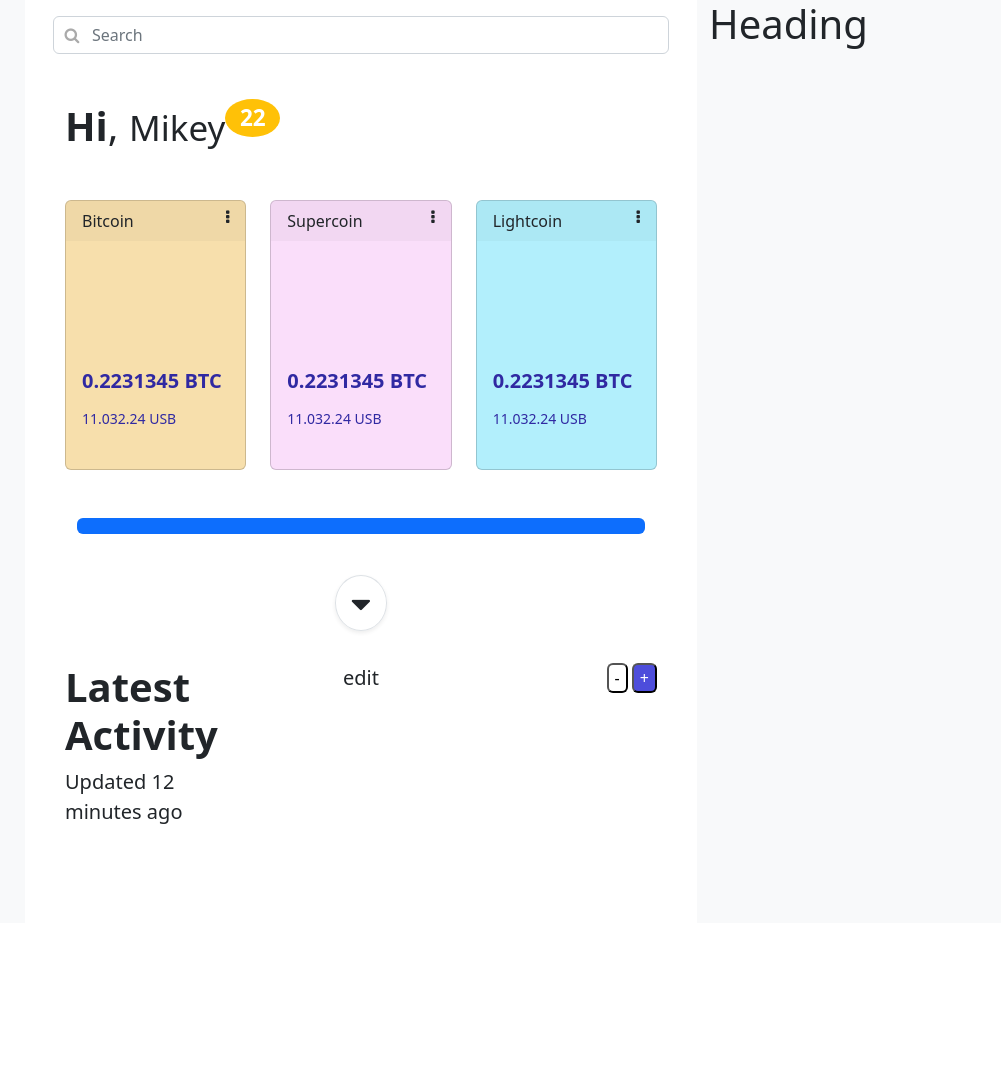
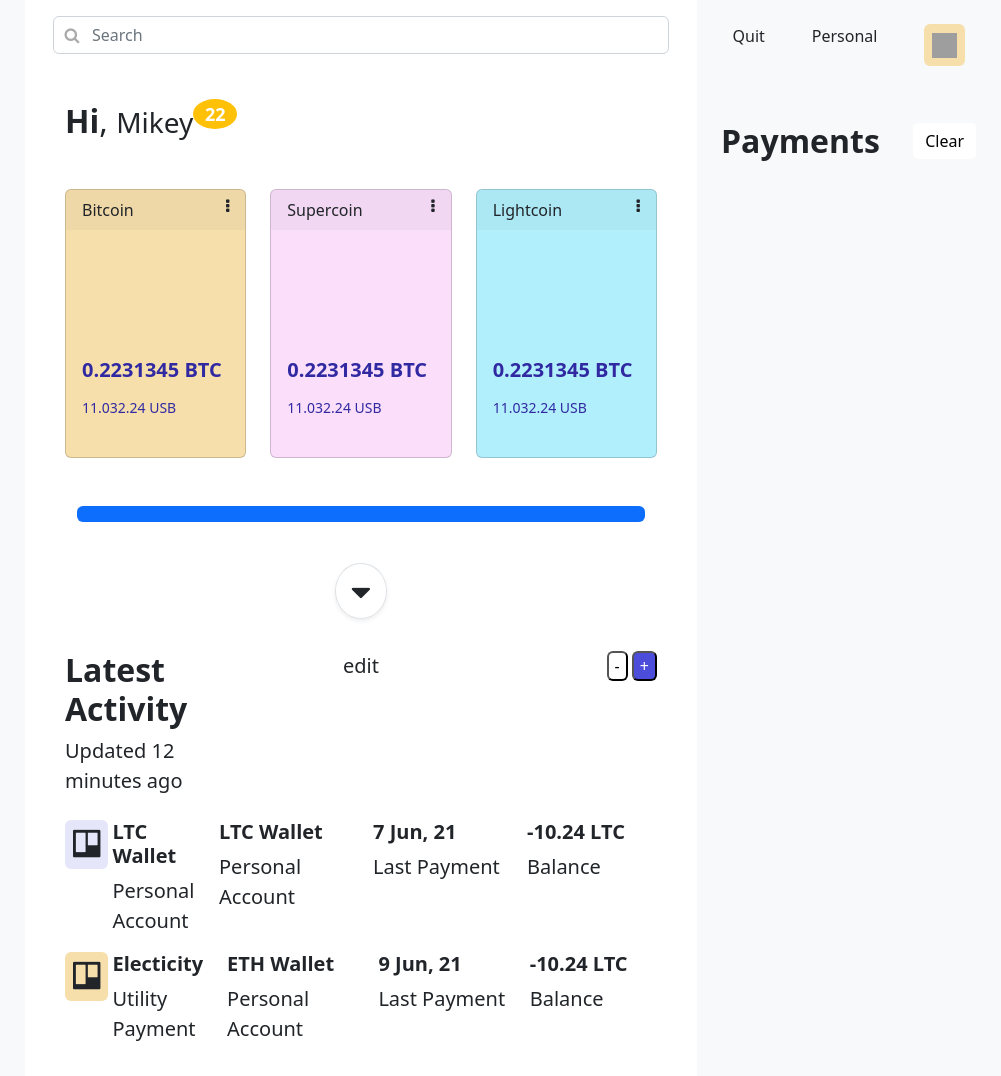
Before and after one commit to Sukumar-Selvam/web-platform-mr6kkq-Bootstrap, a plain HTML site: page index.html in a window 1280 px wide. Shown: the full height of the page, 279-1280 px from the left. Before the commit the page ends 923 px from the top, so only its background shows below. Drawn offline with nearby package versions, Linux system fonts and the light colour scheme; grey boxes are pictures that could not be loaded.

Commit message:
1 file modified

```diff
--- a/index.html
+++ b/index.html
@@ -199,14 +199,14 @@
 
           <section class="container mt-5">
             <header>
-              <h1>
+              <h2>
                 <b>Hi</b>, <small>Mikey</small
                 ><sup
                   ><span class="badge bg-warning rounded-circle m-0"
                     >22</span
                   ></sup
                 >
-              </h1>
+              </h2>
             </header>
 
             <div class="container-flex mt-5">
@@ -294,10 +294,10 @@
           </section>
 
           <section class="container mt-5">
-            <div class="row">
+            <div class="row mb-2">
               <div class="col">
                 <header>
-                  <h1><b>Latest Activity</b></h1>
+                  <h2><b>Latest Activity</b></h2>
                 </header>
                 <p class="lead">Updated 12 minutes ago</p>
               </div>
@@ -312,11 +312,97 @@
                 </button>
               </div>
             </div>
+
+            <div class="row">
+              <div class="col">
+                <div class="d-flex">
+                  <div class="bd-highlight">
+                    <div class="border-0 p-2 rounded my-showdow-bg">
+                      <i class="fa fa-trello fa-2x"></i>
+                    </div>
+                  </div>
+                  <div class="flex-shrink-1 bd-highlight ms-1">
+                    <h5><b>LTC Wallet</b></h5>
+                    <p class="lead">Personal Account</p>
+                  </div>
+                </div>
+              </div>
+              <div class="col">
+                <h5><b>LTC Wallet</b></h5>
+                <p class="lead">Personal Account</p>
+              </div>
+              <div class="col">
+                <h5><b>7 Jun, 21</b></h5>
+                <p class="lead">Last Payment</p>
+              </div>
+              <div class="col">
+                <h5><b>-10.24 LTC</b></h5>
+                <p class="lead">Balance</p>
+              </div>
+            </div>
+
+            <div class="row">
+              <div class="col">
+                <div class="d-flex">
+                  <div class="bd-highlight">
+                    <div class="border-0 p-2 rounded my-sandal-bg">
+                      <i class="fa fa-trello fa-2x"></i>
+                    </div>
+                  </div>
+                  <div class="flex-shrink-1 bd-highlight ms-1">
+                    <h5><b>Electicity</b></h5>
+                    <p class="lead">Utility Payment</p>
+                  </div>
+                </div>
+              </div>
+              <div class="col">
+                <h5><b>ETH Wallet</b></h5>
+                <p class="lead">Personal Account</p>
+              </div>
+              <div class="col">
+                <h5><b>9 Jun, 21</b></h5>
+                <p class="lead">Last Payment</p>
+              </div>
+              <div class="col">
+                <h5><b>-10.24 LTC</b></h5>
+                <p class="lead">Balance</p>
+              </div>
+            </div>
           </section>
         </div>
 
         <div class="col bg-light">
-          <header><h1>Heading</h1></header>
+          <div class="d-flex flex-row text-center justify-content-around mt-3">
+            <div class="p-2">Quit</div>
+            <div class="p-2">Personal</div>
+            <div class="p-2">
+              <div class="border-0 p-2 rounded my-sandal-bg">
+                <img
+                  width="25"
+                  height="25"
+                  class="card-img-center"
+                  src="https://cdn.pixabay.com/photo/2013/07/13/10/51/baseball-157928_960_720.png"
+                />
+              </div>
+            </div>
+          </div>
+
+          <section class="container mt-5">
+            <div class="row">
+              <div class="col">
+                <header>
+                  <h2>
+                    <b>Payments</b>
+                  </h2>
+                </header>
+              </div>
+              <div class="col text-end">
+                <button type="button" class="btn btn-light bg-white">
+                  Clear
+                </button>
+              </div>
+            </div>
+          </section>
         </div>
       </div>
     </div>
```
